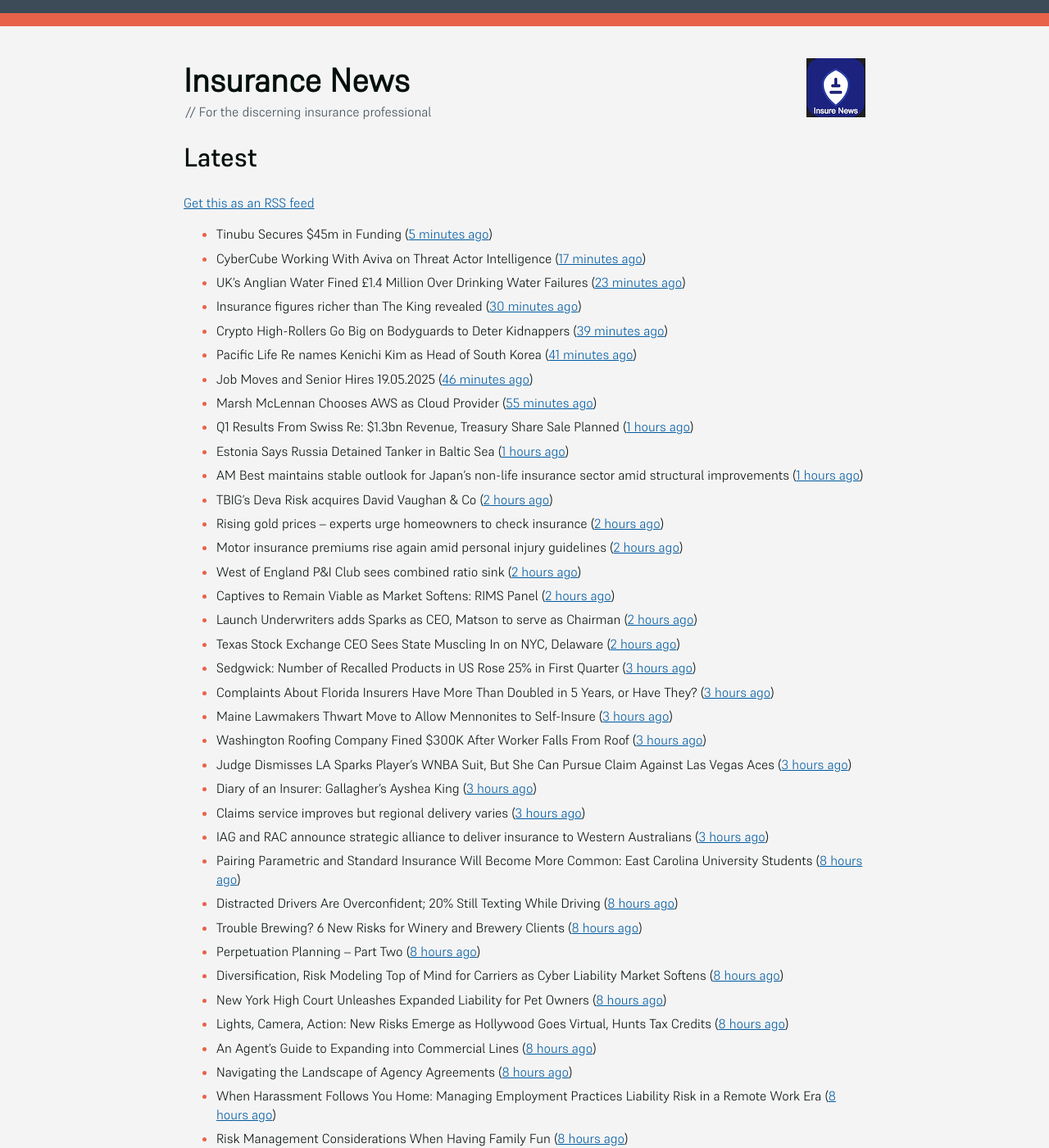
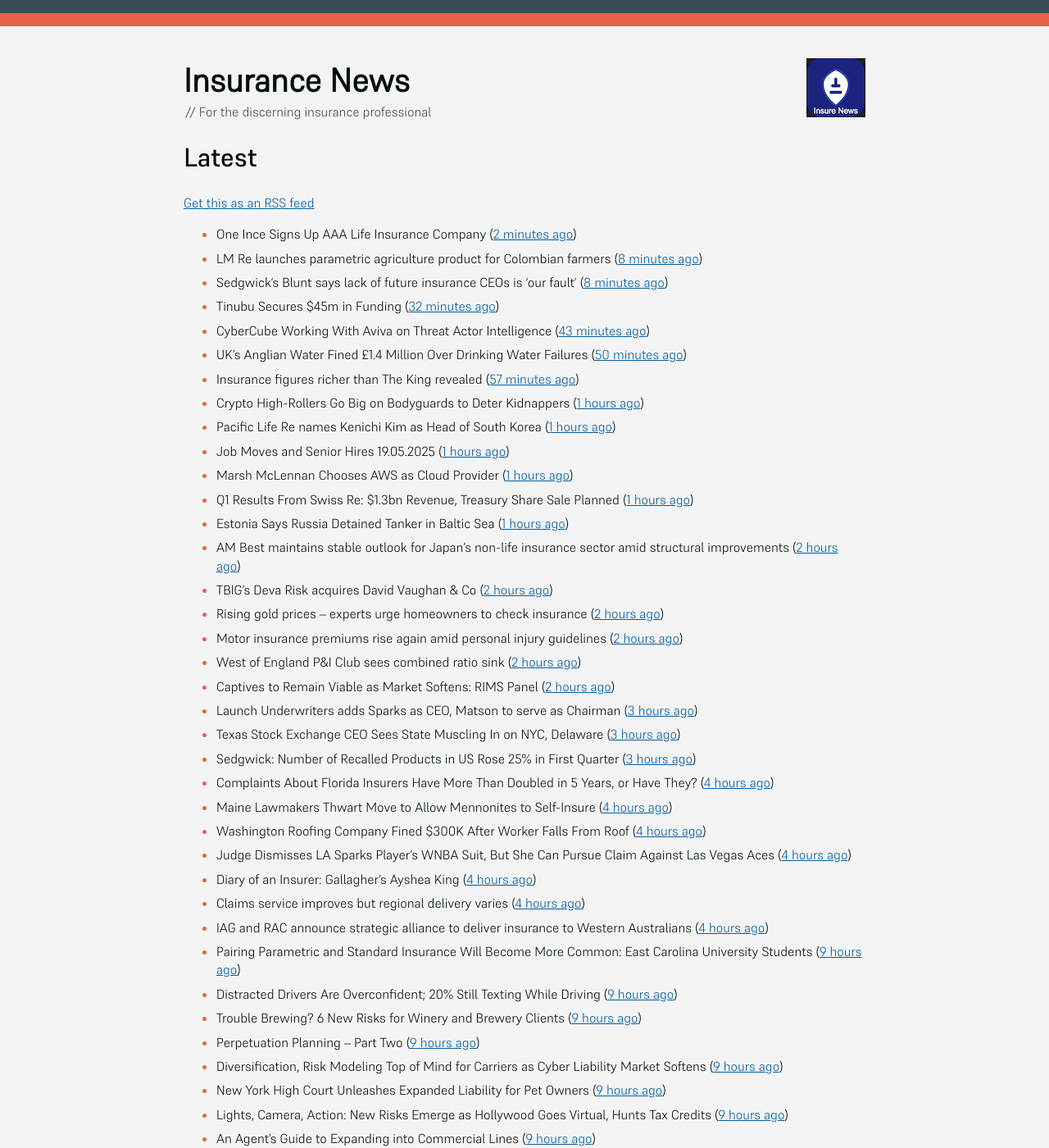
Before and after one commit to mat-0/feeds.thechels.uk, a Jekyll site: the page built from index.md, in a window 1280 px wide and 1400 px high. Shown: the whole window at 82% size. Built offline with Jekyll 4.4.1, drawn with Linux system fonts in a browser that asks for light colours; some of the changed text lies outside the part shown.

Commit message:
New Feed

```diff
--- a/index.md
+++ b/index.md
@@ -8,50 +8,52 @@ description: Latest Updates
 [Get this as an RSS feed](/feed.rss)
 
 <!-- news_marker starts -->
-- Tinubu Secures $45m in Funding ([5 minutes ago](https://insurance-edge.net/2025/05/19/tinubu-secures-45m-in-funding/))
-- CyberCube Working With Aviva on Threat Actor Intelligence ([17 minutes ago](https://insurance-edge.net/2025/05/19/cybercube-working-with-aviva-on-threat-actor-intelligence/))
-- UK’s Anglian Water Fined £1.4 Million Over Drinking Water Failures ([23 minutes ago](https://www.insurancejournal.com/news/international/2025/05/19/824185.htm))
-- Insurance figures richer than The King revealed ([30 minutes ago](https://www.postonline.co.uk/news/7957777/insurance-figures-richer-than-the-king-revealed))
-- Crypto High-Rollers Go Big on Bodyguards to Deter Kidnappers ([39 minutes ago](https://www.insurancejournal.com/news/international/2025/05/19/824178.htm))
-- Pacific Life Re names Kenichi Kim as Head of South Korea ([41 minutes ago](https://www.reinsurancene.ws/pacific-life-re-names-kenichi-kim-as-head-of-south-korea/))
-- Job Moves and Senior Hires 19.05.2025 ([46 minutes ago](https://insurance-edge.net/2025/05/19/job-moves-and-senior-hires-19-05-2025/))
-- Marsh McLennan Chooses AWS as Cloud Provider ([55 minutes ago](https://insurance-edge.net/2025/05/19/marsh-mclennan-chooses-aws-as-cloud-provider/))
+- One Ince Signs Up AAA Life Insurance Company ([2 minutes ago](https://insurance-edge.net/2025/05/19/one-ince-signs-up-aaa-life-insurance-company/))
+- LM Re launches parametric agriculture product for Colombian farmers ([8 minutes ago](https://www.reinsurancene.ws/lm-re-launches-parametric-agriculture-product-for-colombian-farmers/))
+- Sedgwick’s Blunt says lack of future insurance CEOs is ‘our fault’ ([8 minutes ago](https://www.postonline.co.uk/news/7957772/sedgwicks-blunt-says-lack-of-future-insurance-ceos-is-our-fault))
+- Tinubu Secures $45m in Funding ([32 minutes ago](https://insurance-edge.net/2025/05/19/tinubu-secures-45m-in-funding/))
+- CyberCube Working With Aviva on Threat Actor Intelligence ([43 minutes ago](https://insurance-edge.net/2025/05/19/cybercube-working-with-aviva-on-threat-actor-intelligence/))
+- UK’s Anglian Water Fined £1.4 Million Over Drinking Water Failures ([50 minutes ago](https://www.insurancejournal.com/news/international/2025/05/19/824185.htm))
+- Insurance figures richer than The King revealed ([57 minutes ago](https://www.postonline.co.uk/news/7957777/insurance-figures-richer-than-the-king-revealed))
+- Crypto High-Rollers Go Big on Bodyguards to Deter Kidnappers ([1 hours ago](https://www.insurancejournal.com/news/international/2025/05/19/824178.htm))
+- Pacific Life Re names Kenichi Kim as Head of South Korea ([1 hours ago](https://www.reinsurancene.ws/pacific-life-re-names-kenichi-kim-as-head-of-south-korea/))
+- Job Moves and Senior Hires 19.05.2025 ([1 hours ago](https://insurance-edge.net/2025/05/19/job-moves-and-senior-hires-19-05-2025/))
+- Marsh McLennan Chooses AWS as Cloud Provider ([1 hours ago](https://insurance-edge.net/2025/05/19/marsh-mclennan-chooses-aws-as-cloud-provider/))
 - Q1 Results From Swiss Re: $1.3bn Revenue, Treasury Share Sale Planned ([1 hours ago](https://insurance-edge.net/2025/05/19/q1-results-from-swiss-re-1-3bn-revenue-treasury-share-sale-planned/))
 - Estonia Says Russia Detained Tanker in Baltic Sea ([1 hours ago](https://www.insurancejournal.com/news/international/2025/05/19/824175.htm))
-- AM Best maintains stable outlook for Japan’s non-life insurance sector amid structural improvements ([1 hours ago](https://www.reinsurancene.ws/am-best-maintains-stable-outlook-for-japans-non-life-insurance-sector-amid-structural-improvements/))
+- AM Best maintains stable outlook for Japan’s non-life insurance sector amid structural improvements ([2 hours ago](https://www.reinsurancene.ws/am-best-maintains-stable-outlook-for-japans-non-life-insurance-sector-amid-structural-improvements/))
 - TBIG's Deva Risk acquires David Vaughan & Co ([2 hours ago](https://www.insurancebusinessmag.com/uk/news/breaking-news/tbigs-deva-risk-acquires-david-vaughan-and-co-536120.aspx))
 - Rising gold prices – experts urge homeowners to check insurance ([2 hours ago](https://www.insurancebusinessmag.com/uk/news/property-insurance/rising-gold-prices--experts-urge-homeowners-to-check-insurance-536119.aspx))
 - Motor insurance premiums rise again amid personal injury guidelines ([2 hours ago](https://www.insurancebusinessmag.com/uk/news/auto-motor/motor-insurance-premiums-rise-again-amid-personal-injury-guidelines-536118.aspx))
 - West of England P&I Club sees combined ratio sink ([2 hours ago](https://www.insurancebusinessmag.com/uk/news/marine/west-of-england-pandi-club-sees-combined-ratio-sink-536117.aspx))
 - Captives to Remain Viable as Market Softens: RIMS Panel ([2 hours ago](https://www.insurancejournal.com/news/national/2025/05/19/823940.htm))
-- Launch Underwriters adds Sparks as CEO, Matson to serve as Chairman ([2 hours ago](https://www.reinsurancene.ws/launch-underwriters-adds-sparks-as-ceo-matson-to-serve-as-chairman/))
-- Texas Stock Exchange CEO Sees State Muscling In on NYC, Delaware ([2 hours ago](https://www.insurancejournal.com/news/southcentral/2025/05/19/824129.htm))
+- Launch Underwriters adds Sparks as CEO, Matson to serve as Chairman ([3 hours ago](https://www.reinsurancene.ws/launch-underwriters-adds-sparks-as-ceo-matson-to-serve-as-chairman/))
+- Texas Stock Exchange CEO Sees State Muscling In on NYC, Delaware ([3 hours ago](https://www.insurancejournal.com/news/southcentral/2025/05/19/824129.htm))
 - Sedgwick: Number of Recalled Products in US Rose 25% in First Quarter ([3 hours ago](https://www.insurancejournal.com/news/national/2025/05/19/824155.htm))
-- Complaints About Florida Insurers Have More Than Doubled in 5 Years, or Have They? ([3 hours ago](https://www.insurancejournal.com/news/southeast/2025/05/19/824138.htm))
-- Maine Lawmakers Thwart Move to Allow Mennonites to Self-Insure ([3 hours ago](https://www.insurancejournal.com/news/east/2025/05/19/824161.htm))
-- Washington Roofing Company Fined $300K After Worker Falls From Roof ([3 hours ago](https://www.insurancejournal.com/news/west/2025/05/19/823964.htm))
-- Judge Dismisses LA Sparks Player’s WNBA Suit, But She Can Pursue Claim Against Las Vegas Aces ([3 hours ago](https://www.insurancejournal.com/news/west/2025/05/19/824106.htm))
-- Diary of an Insurer: Gallagher’s Ayshea King ([3 hours ago](https://www.postonline.co.uk/broker/7957466/diary-of-an-insurer-gallaghers-ayshea-king))
-- Claims service improves but regional delivery varies ([3 hours ago](https://www.postonline.co.uk/claims/7957673/claims-service-improves-but-regional-delivery-varies))
-- IAG and RAC announce strategic alliance to deliver insurance to Western Australians ([3 hours ago](https://www.reinsurancene.ws/iag-and-rac-announce-strategic-alliance-to-deliver-insurance-to-western-australians/))
-- Pairing Parametric and Standard Insurance Will Become More Common: East Carolina University Students ([8 hours ago](https://www.insurancejournal.com/magazines/mag-features/2025/05/19/823760.htm))
-- Distracted Drivers Are Overconfident; 20% Still Texting While Driving ([8 hours ago](https://www.insurancejournal.com/magazines/mag-features/2025/05/19/823759.htm))
-- Trouble Brewing? 6 New Risks for Winery and Brewery Clients ([8 hours ago](https://www.insurancejournal.com/magazines/mag-features/2025/05/19/823758.htm))
-- Perpetuation Planning – Part Two ([8 hours ago](https://www.insurancejournal.com/magazines/mag-features/2025/05/19/823756.htm))
-- Diversification, Risk Modeling Top of Mind for Carriers as Cyber Liability Market Softens ([8 hours ago](https://www.insurancejournal.com/magazines/mag-features/2025/05/19/823755.htm))
-- New York High Court Unleashes Expanded Liability for Pet Owners ([8 hours ago](https://www.insurancejournal.com/magazines/mag-features/2025/05/19/823754.htm))
-- Lights, Camera, Action: New Risks Emerge as Hollywood Goes Virtual, Hunts Tax Credits ([8 hours ago](https://www.insurancejournal.com/magazines/mag-features/2025/05/19/823753.htm))
-- An Agent’s Guide to Expanding into Commercial Lines ([8 hours ago](https://www.insurancejournal.com/magazines/mag-features/2025/05/19/823751.htm))
-- Navigating the Landscape of Agency Agreements ([8 hours ago](https://www.insurancejournal.com/magazines/mag-features/2025/05/19/823750.htm))
-- When Harassment Follows You Home: Managing Employment Practices Liability Risk in a Remote Work Era ([8 hours ago](https://www.insurancejournal.com/magazines/mag-features/2025/05/19/823749.htm))
-- Risk Management Considerations When Having Family Fun ([8 hours ago](https://www.insurancejournal.com/magazines/mag-features/2025/05/19/823747.htm))
-- Leaning into Uncertainty and Managing Risk ([8 hours ago](https://www.insurancejournal.com/magazines/mag-features/2025/05/19/823746.htm))
-- Cyber Market Continues to Expand as Rates Adjust, Says Guy Carpenter ([8 hours ago](https://www.insurancejournal.com/magazines/mag-features/2025/05/19/823744.htm))
-- Auto Coverage Under a CGL Policy ([8 hours ago](https://www.insurancejournal.com/magazines/mag-features/2025/05/19/823743.htm))
-- Industry Recruitment: Lessons Learned ([8 hours ago](https://www.insurancejournal.com/magazines/mag-features/2025/05/19/823742.htm))
-- How IoT complements Plymouth Rock's coverage strategy ([12 hours ago](https://www.dig-in.com/news/plymouth-rock-uses-iot-technology-to-manage-risks))
-- Independent agents need data support to use agentic AI ([13 hours ago](https://www.dig-in.com/news/independent-agents-need-data-support-to-use-agentic-ai))
-- Flood and Subsidence Claims Are on The Rise in The UK ([2 days ago](https://insurance-edge.net/2025/05/17/flood-and-subsidence-claims-are-on-the-rise-in-the-uk/))
+- Complaints About Florida Insurers Have More Than Doubled in 5 Years, or Have They? ([4 hours ago](https://www.insurancejournal.com/news/southeast/2025/05/19/824138.htm))
+- Maine Lawmakers Thwart Move to Allow Mennonites to Self-Insure ([4 hours ago](https://www.insurancejournal.com/news/east/2025/05/19/824161.htm))
+- Washington Roofing Company Fined $300K After Worker Falls From Roof ([4 hours ago](https://www.insurancejournal.com/news/west/2025/05/19/823964.htm))
+- Judge Dismisses LA Sparks Player’s WNBA Suit, But She Can Pursue Claim Against Las Vegas Aces ([4 hours ago](https://www.insurancejournal.com/news/west/2025/05/19/824106.htm))
+- Diary of an Insurer: Gallagher’s Ayshea King ([4 hours ago](https://www.postonline.co.uk/broker/7957466/diary-of-an-insurer-gallaghers-ayshea-king))
+- Claims service improves but regional delivery varies ([4 hours ago](https://www.postonline.co.uk/claims/7957673/claims-service-improves-but-regional-delivery-varies))
+- IAG and RAC announce strategic alliance to deliver insurance to Western Australians ([4 hours ago](https://www.reinsurancene.ws/iag-and-rac-announce-strategic-alliance-to-deliver-insurance-to-western-australians/))
+- Pairing Parametric and Standard Insurance Will Become More Common: East Carolina University Students ([9 hours ago](https://www.insurancejournal.com/magazines/mag-features/2025/05/19/823760.htm))
+- Distracted Drivers Are Overconfident; 20% Still Texting While Driving ([9 hours ago](https://www.insurancejournal.com/magazines/mag-features/2025/05/19/823759.htm))
+- Trouble Brewing? 6 New Risks for Winery and Brewery Clients ([9 hours ago](https://www.insurancejournal.com/magazines/mag-features/2025/05/19/823758.htm))
+- Perpetuation Planning – Part Two ([9 hours ago](https://www.insurancejournal.com/magazines/mag-features/2025/05/19/823756.htm))
+- Diversification, Risk Modeling Top of Mind for Carriers as Cyber Liability Market Softens ([9 hours ago](https://www.insurancejournal.com/magazines/mag-features/2025/05/19/823755.htm))
+- New York High Court Unleashes Expanded Liability for Pet Owners ([9 hours ago](https://www.insurancejournal.com/magazines/mag-features/2025/05/19/823754.htm))
+- Lights, Camera, Action: New Risks Emerge as Hollywood Goes Virtual, Hunts Tax Credits ([9 hours ago](https://www.insurancejournal.com/magazines/mag-features/2025/05/19/823753.htm))
+- An Agent’s Guide to Expanding into Commercial Lines ([9 hours ago](https://www.insurancejournal.com/magazines/mag-features/2025/05/19/823751.htm))
+- Navigating the Landscape of Agency Agreements ([9 hours ago](https://www.insurancejournal.com/magazines/mag-features/2025/05/19/823750.htm))
+- When Harassment Follows You Home: Managing Employment Practices Liability Risk in a Remote Work Era ([9 hours ago](https://www.insurancejournal.com/magazines/mag-features/2025/05/19/823749.htm))
+- Risk Management Considerations When Having Family Fun ([9 hours ago](https://www.insurancejournal.com/magazines/mag-features/2025/05/19/823747.htm))
+- Leaning into Uncertainty and Managing Risk ([9 hours ago](https://www.insurancejournal.com/magazines/mag-features/2025/05/19/823746.htm))
+- Cyber Market Continues to Expand as Rates Adjust, Says Guy Carpenter ([9 hours ago](https://www.insurancejournal.com/magazines/mag-features/2025/05/19/823744.htm))
+- Auto Coverage Under a CGL Policy ([9 hours ago](https://www.insurancejournal.com/magazines/mag-features/2025/05/19/823743.htm))
+- Industry Recruitment: Lessons Learned ([9 hours ago](https://www.insurancejournal.com/magazines/mag-features/2025/05/19/823742.htm))
+- How IoT complements Plymouth Rock's coverage strategy ([13 hours ago](https://www.dig-in.com/news/plymouth-rock-uses-iot-technology-to-manage-risks))
+- Independent agents need data support to use agentic AI ([14 hours ago](https://www.dig-in.com/news/independent-agents-need-data-support-to-use-agentic-ai))
 - CIAB reports moderation in commercial insurance premium increases for Q1’25 ([2 days ago](https://www.reinsurancene.ws/ciab-reports-moderation-in-commercial-insurance-premium-increases-for-q125/))
 - Zurich NA’s Fox to lead US National Accounts, Caminiti promoted to CUO ([2 days ago](https://www.reinsurancene.ws/zurich-nas-fox-to-lead-us-national-accounts-caminiti-promoted-to-cuo/))
 - Basel Committee resists US pressure to downplay climate risk ([2 days ago](https://www.dig-in.com/articles/basel-committee-resists-us-pressure-to-downplay-climate-risk))
@@ -94,7 +95,7 @@ description: Latest Updates
 - 'Poly-employment': Transparency in workplaces encouraged amid rise of secondary jobs ([3 days ago](https://www.insurancebusinessmag.com/uk/news/breaking-news/polyemployment-transparency-in-workplaces-encouraged-amid-rise-of-secondary-jobs-535784.aspx))
 - ‘Don’t preach to us’, pleads Pen CEO ([3 days ago](https://www.postonline.co.uk/broker/7957752/dont-preach-to-us-pleads-pen-ceo))
 - bolttech and Sumitomo Corporation Launch Strategic Joint Venture to Expand Embedded Protection Solutions in Asia ([3 days ago](https://www.insurtechinsights.com/bolttech-and-sumitomo-corporation-launch-strategic-joint-venture-to-expand-embedded-protection-solutions-in-asia/))
-- Aviva sees broad-based growth in Q1 across segments ([3 days ago](https://www.insurancebusinessmag.com/uk/news/breaking-news/aviva-sees-broadbased-growth-in-q1-across-segments-535781.aspx))
+- Aviva sees broad-based growth in Q1 across segments ([4 days ago](https://www.insurancebusinessmag.com/uk/news/breaking-news/aviva-sees-broadbased-growth-in-q1-across-segments-535781.aspx))
 - DLG deal ‘on course’ and not a distraction for Aviva ([4 days ago](https://www.postonline.co.uk/news/7957750/dlg-deal-on-course-and-not-a-distraction-for-aviva))
 - Q&A: Andy Hutchinson, Turvi ([4 days ago](https://www.postonline.co.uk/technology/7957394/qa-andy-hutchinson-turvi))
 - BIBA CEO spotlights AI, FCA reforms at 2025 conference ([4 days ago](https://www.insurancebusinessmag.com/uk/news/breaking-news/biba-ceo-spotlights-ai-fca-reforms-at-2025-conference-535774.aspx))
@@ -113,11 +114,10 @@ description: Latest Updates
 - Extinction Rebellion returns to Biba for third consecutive protest ([4 days ago](https://www.postonline.co.uk/news/7957741/extinction-rebellion-returns-to-biba-for-third-consecutive-protest))
 - AI Startup MarvelX Raises $6 Million to Revolutionize Insurance Back-Office Operations ([4 days ago](https://www.insurtechinsights.com/ai-startup-marvelx-raises-6-million-to-revolutionize-insurance-back-office-operations/))
 - Biba launches ‘Ben the Broker’ advert campaign ([4 days ago](https://www.postonline.co.uk/broker/7957742/biba-launches-ben-the-broker-advert-campaign))
-- CMA launches probe into Aviva’s takeover of Direct Line ([4 days ago](https://www.postonline.co.uk/regulation/7957748/cma-launches-probe-into-avivas-takeover-of-direct-line))
-- Bestow Secures $120 Million in Series D to Drive Life Insurance Tech Expansion ([4 days ago](https://www.insurtechinsights.com/bestow-secures-120-million-in-series-d-to-drive-life-insurance-tech-expansion/))
+- CMA launches probe into Aviva’s takeover of Direct Line ([5 days ago](https://www.postonline.co.uk/regulation/7957748/cma-launches-probe-into-avivas-takeover-of-direct-line))
+- Bestow Secures $120 Million in Series D to Drive Life Insurance Tech Expansion ([5 days ago](https://www.insurtechinsights.com/bestow-secures-120-million-in-series-d-to-drive-life-insurance-tech-expansion/))
 - Thomas Carroll keeping door open to expansion and M&A ([5 days ago](https://www.postonline.co.uk/broker/7957710/thomas-carroll-keeping-door-open-to-expansion-and-ma))
-- Blog: Why digital transformation fails – and how insurers can flip the script ([5 days ago](https://www.postonline.co.uk/market-access/technology/7957641/blog-why-digital-transformation-fails-and-how-insurers-can-flip-the-script))
-- What is making waves in marine insurance ([5 days ago](https://www.postonline.co.uk/commercial/7957426/what-is-making-waves-in-marine-insurance))
+- Diversity and Inclusion in Insurance Awards open for entries ([5 days ago](https://www.postonline.co.uk/people/7957734/diversity-and-inclusion-in-insurance-awards-open-for-entries))
 - State Farm emergency rate increase approved in California ([5 days ago](https://www.dig-in.com/news/state-farm-emergency-rate-increase-approved-in-california))
 - Mike McGavick Joins mea Platform as Board Chairman and Strategic Advisor ([5 days ago](https://www.insurtechinsights.com/mike-mcgavick-joins-mea-platform-as-board-chairman-and-strategic-advisor/))
 - Seventy-two per cent of new absentees under group income protection policies returned to work during 2024 ([5 days ago](https://ifamagazine.com/seventy-two-per-cent-of-new-absentees-under-group-income-protection-policies-returned-to-work-during-2024/))
```
Also changed, not shown: other parts of index.md (+1 -2 lines).
